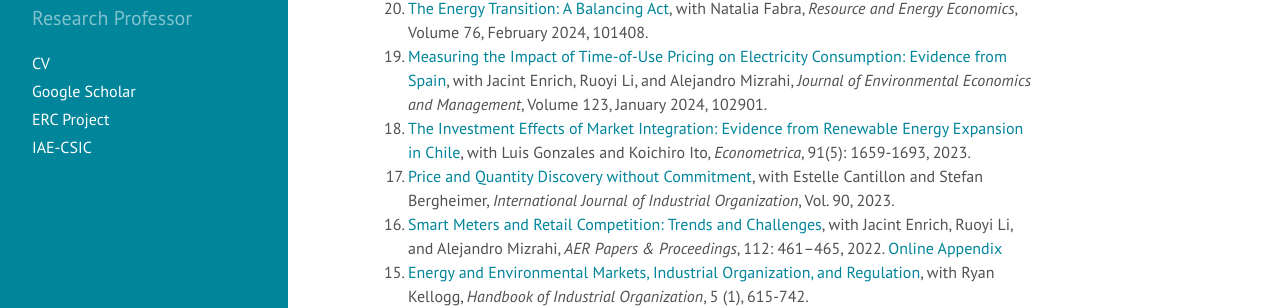
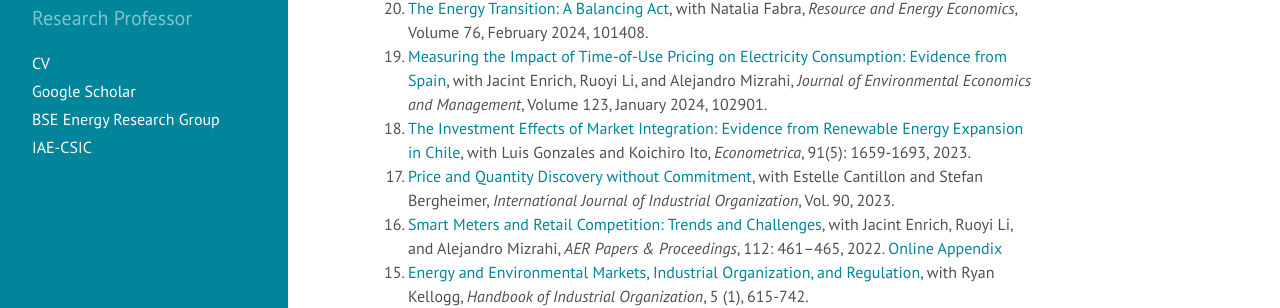
Before and after one commit to mreguant/mreguant.github.io, a Jekyll site: the page built from index.md, in a window 1280 px wide. Shown: the part 512-820 px from the top of the page. Built offline with Jekyll 4.4.1, drawn with Linux system fonts in a browser that asks for light colours; nearby versions of some CDN libraries.

Commit message:
Update sidebar.html

```diff
--- a/_includes/sidebar.html
+++ b/_includes/sidebar.html
@@ -15,7 +15,7 @@
     <nav class="sidebar-nav">
       <a class="sidebar-nav-item" href="https://mreguant.github.io/papers/Reguant_cv.pdf" target="_blank">CV</a>
       <a class="sidebar-nav-item" href="https://scholar.google.com/citations?user=glc6COYAAAAJ&hl=en" target="_blank">Google Scholar</i></a>
-      <a class="sidebar-nav-item" href="https://mreguant.github.io/erc-enecml/" target="_blank">ERC Project</i></a>
+      <a class="sidebar-nav-item" href="https://mreguant.github.io/erc-enecml/" target="_blank">BSE Energy Research Group</i></a>
       <a class="sidebar-nav-item" href="https://www.iae.csic.es/" target="_blank">IAE-CSIC</i></a>
       <!--<a class="sidebar-nav-item" href="https://bse.eu/people/reguant-mar" target="_blank">Bio</i></a>-->
       <!--<a class="sidebar-nav-item" href="https://calendly.com/mar-reguant/30min" target="_blank">Office hours</i></a>-->
```
